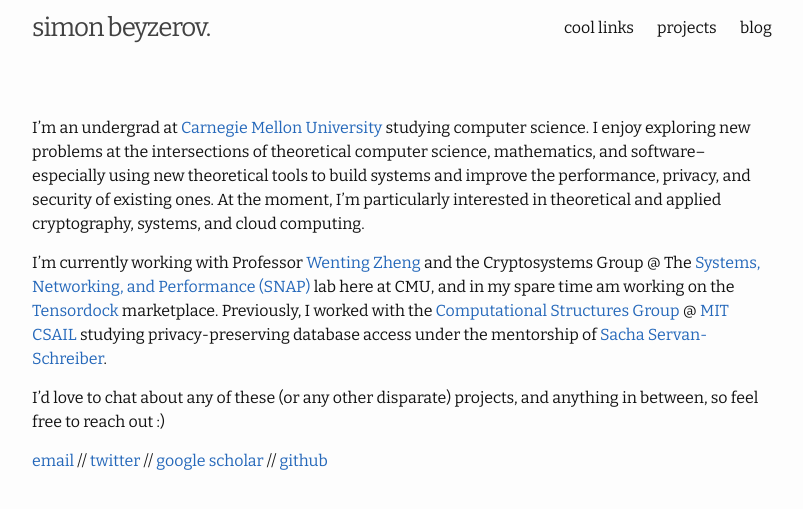
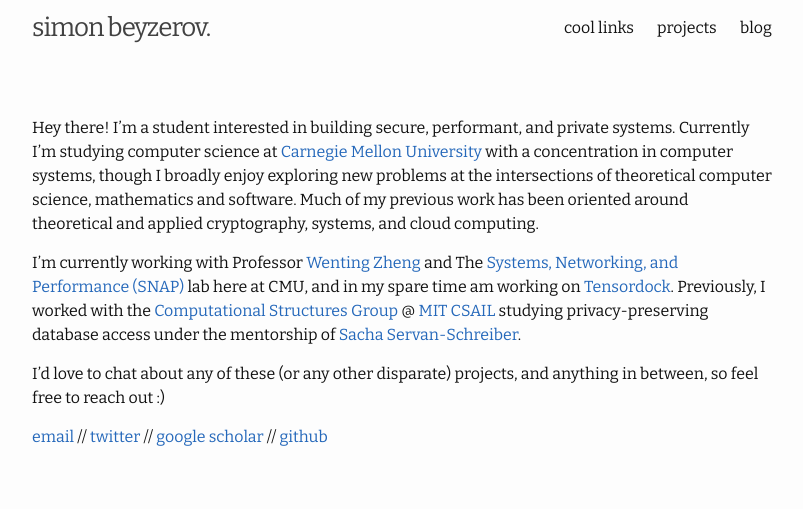
Before and after one commit to sim15/sim15.github.io, a Jekyll site: the page built from index.md, in a window 1280 px wide. Shown: the top 509 px of the page, without its empty margins (238-1041 px from the left). Built offline with Jekyll 4.4.1, drawn with Linux system fonts in a browser that asks for light colours; the list of posts is cut into pages by our own code.

Commit message:
Update index.md

```diff
--- a/index.md
+++ b/index.md
@@ -4,11 +4,12 @@
 permalink: /
 ---
 
-I'm an undergrad at [Carnegie Mellon University](https://www.cmu.edu/) studying computer science.
-I enjoy exploring new problems at the intersections of theoretical computer science, mathematics, and software--especially using new theoretical tools to build systems and improve the performance, privacy, and security of existing ones.
-At the moment, I'm particularly interested in theoretical and applied cryptography, systems, and cloud computing.
+Hey there! I'm a student interested in building secure, performant, and private systems.
+Currently I'm studying computer science at [Carnegie Mellon University](https://www.cmu.edu/) with a concentration in computer systems, though
+I broadly enjoy exploring new problems at the intersections of theoretical computer science, mathematics and software.
+Much of my previous work has been oriented around theoretical and applied cryptography, systems, and cloud computing.
 
-I'm currently working with Professor [Wenting Zheng](https://wzheng.github.io/) and the Cryptosystems Group @ The [Systems, Networking, and Performance (SNAP)](https://snap.cs.cmu.edu/) lab here at CMU, and in my spare time am working on the [Tensordock](https://tensordock.com/) marketplace.
+I'm currently working with Professor [Wenting Zheng](https://wzheng.github.io/) and The [Systems, Networking, and Performance (SNAP)](https://snap.cs.cmu.edu/) lab here at CMU, and in my spare time am working on [Tensordock](https://tensordock.com/).
 Previously, I worked with the [Computational Structures Group](https://www.csail.mit.edu/research/computation-structures-group) @ [MIT CSAIL](https://www.csail.mit.edu/) studying privacy-preserving database access under the mentorship of [Sacha Servan-Schreiber](http://sachaservanschreiber.com/).
 
 I'd love to chat about any of these (or any other disparate) projects, and anything in between, so feel free to reach out :)
```
